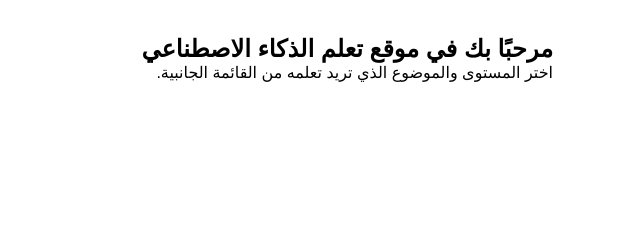
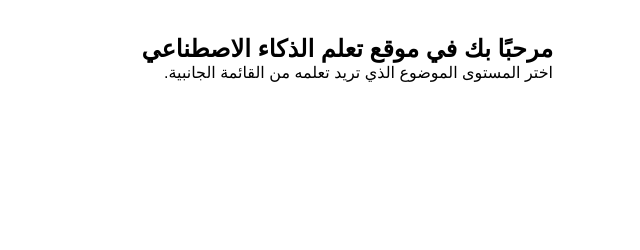
Before and after one commit to sharfisami3-sketch/git-pro, a plain HTML site: page index.html in a window 1280 px wide. Shown: the part 133-383 px from the top of the page, 216-856 px from the left. Drawn offline with Linux system fonts and the light colour scheme.

Commit message:
final update

```diff
--- a/index.html
+++ b/index.html
@@ -55,7 +55,7 @@
 
   <main class="content">
     <h2>مرحبًا بك في موقع تعلم الذكاء الاصطناعي</h2>
-    <p>اختر المستوى والموضوع الذي تريد تعلمه من القائمة الجانبية.</p>
+    <p>اختر المستوى  الموضوع الذي تريد تعلمه من القائمة الجانبية.</p>
   </main>
 </div>
 
```
